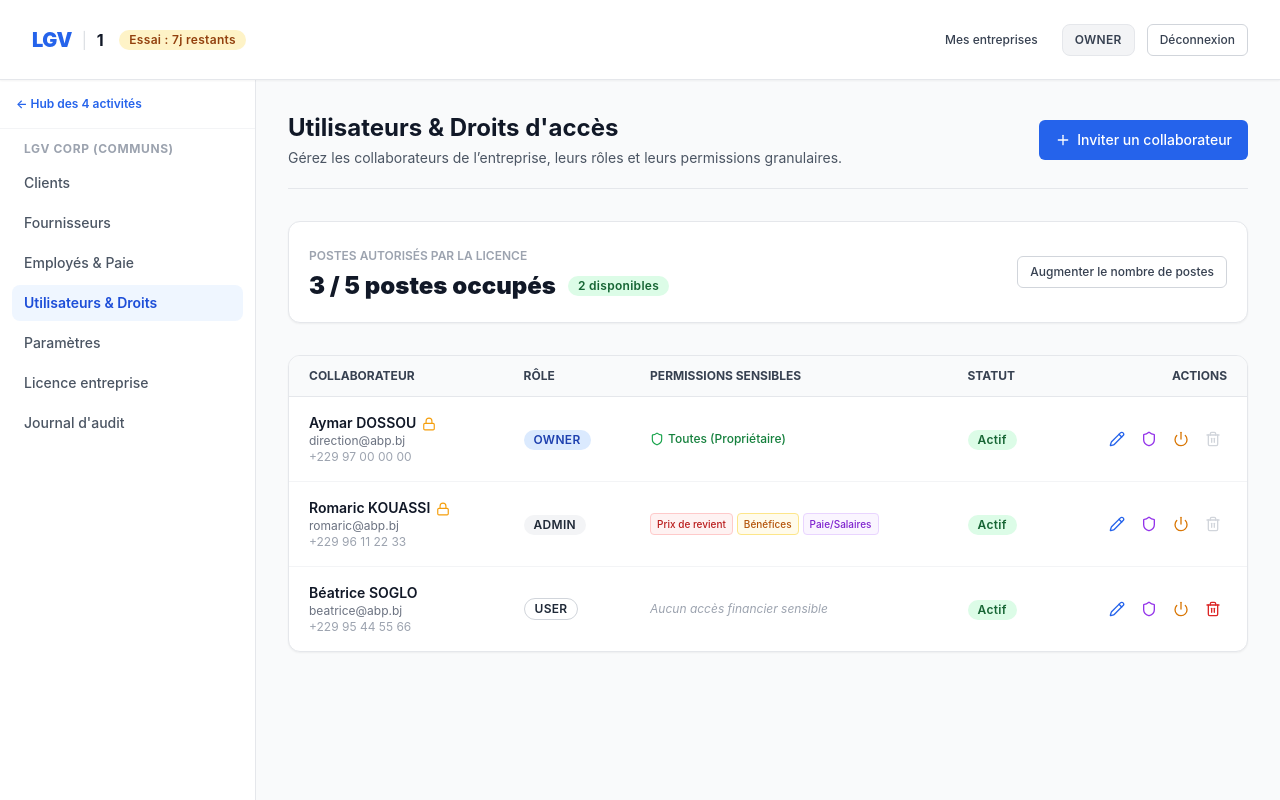
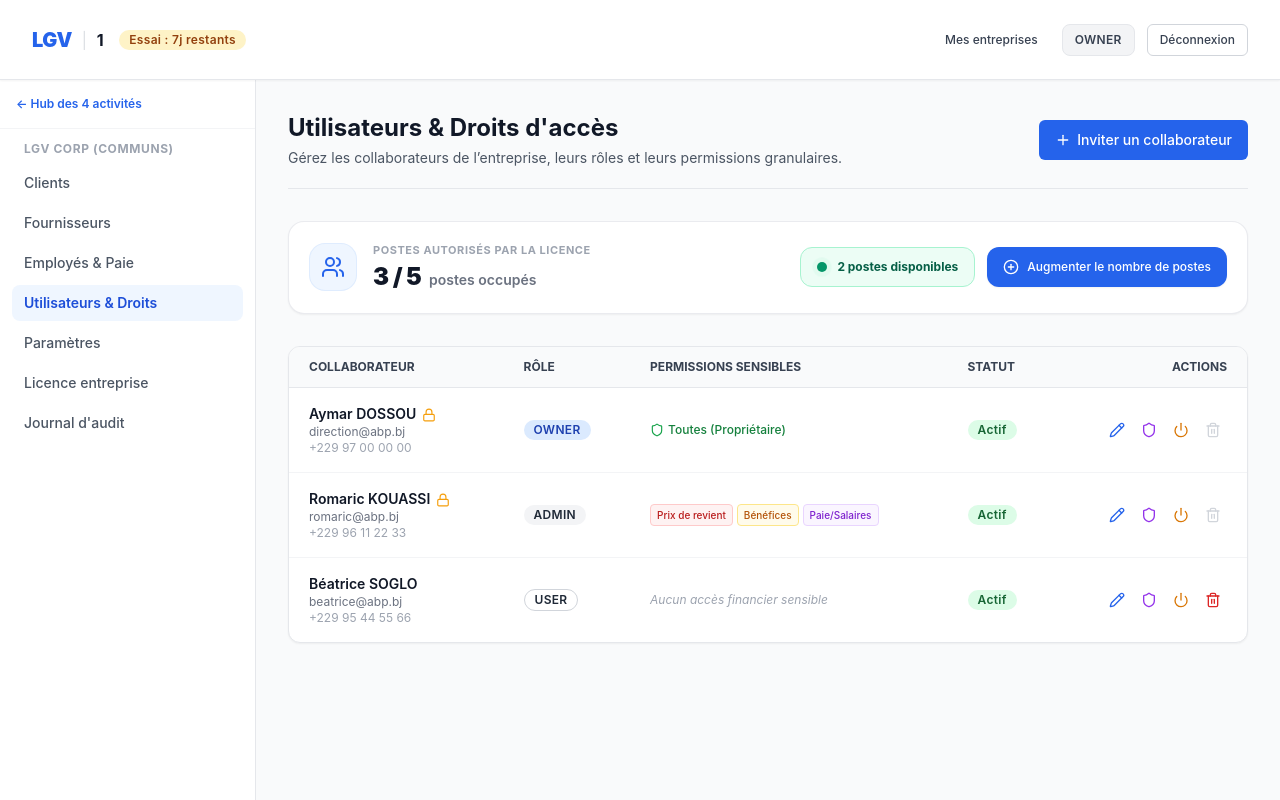
Before and after one commit to legerantvirtuel2026sas/lgvsaas, a Next.js app: page /e/1/corp/utilisateurs in a window 1280 px wide. Built offline with nearby package versions, Linux system fonts and the light colour scheme.

Commit message:
fix(users): embellissement et alignement horizontal parfait du badge postes disponibles et du bouton augmenter les postes

```diff
--- a/src/app/(company)/e/[slug]/corp/utilisateurs/page.tsx
+++ b/src/app/(company)/e/[slug]/corp/utilisateurs/page.tsx
@@ -2,7 +2,7 @@
 
 import * as React from 'react';
 import Link from 'next/link';
-import { Pencil, Trash2, Lock, Shield, AlertCircle, Plus, Check, Power } from 'lucide-react';
+import { Pencil, Trash2, Lock, Shield, AlertCircle, Plus, Check, Power, Users, PlusCircle } from 'lucide-react';
 import { Button } from '@/components/ui/button';
 import { Badge } from '@/components/ui/badge';
 import { Input } from '@/components/ui/input';
@@ -251,23 +251,54 @@ export default function UsersManagementPage({ params }: { params: { slug: string
       </div>
 
       {/* Quota de postes (Seats) */}
-      <div className="bg-white p-5 rounded-xl border border-gray-200 shadow-sm flex flex-col sm:flex-row sm:items-center justify-between gap-4">
-        <div>
-          <span className="text-xs font-semibold uppercase text-gray-400">Postes autorisés par la licence</span>
-          <div className="flex items-center space-x-3 mt-1">
-            <span className="text-2xl font-black text-gray-900">
-              {usedSeats} / {maxSeats} postes occupés
+      <div className="bg-white p-5 rounded-2xl border border-gray-200/80 shadow-sm flex flex-col md:flex-row md:items-center justify-between gap-4">
+        <div className="flex items-center gap-4">
+          <div className="w-12 h-12 rounded-2xl bg-blue-50 border border-blue-100/80 flex items-center justify-center shrink-0 shadow-xs">
+            <Users className="w-6 h-6 text-blue-600" />
+          </div>
+          <div>
+            <span className="text-[11px] font-bold uppercase tracking-wider text-gray-400 block">
+              Postes autorisés par la licence
             </span>
-            <Badge variant={usedSeats >= maxSeats ? 'destructive' : 'success'}>
-              {usedSeats >= maxSeats ? 'Quota complet' : `${maxSeats - usedSeats} disponibles`}
-            </Badge>
+            <div className="flex items-baseline gap-2 mt-0.5">
+              <span className="text-2xl font-black text-gray-900 tracking-tight">
+                {usedSeats} / {maxSeats}
+              </span>
+              <span className="text-sm font-semibold text-gray-500">
+                postes occupés
+              </span>
+            </div>
           </div>
         </div>
-        <Link href={`/e/${companySlug}/corp/licence`}>
-          <Button variant="outline" size="sm">
-            Augmenter le nombre de postes
-          </Button>
-        </Link>
+
+        {/* Bloc Disponibilité + Bouton d'action parfaitement alignés côte à côte */}
+        <div className="flex items-center gap-3 shrink-0 self-start md:self-auto">
+          {usedSeats >= maxSeats ? (
+            <div className="inline-flex items-center gap-2 h-10 px-4 rounded-xl bg-amber-50 border border-amber-200 text-amber-800 text-xs font-bold shadow-xs whitespace-nowrap">
+              <span className="w-2 h-2 rounded-full bg-amber-500 shrink-0" />
+              <span>Quota complet (0 disponible)</span>
+            </div>
+          ) : (
+            <div className="inline-flex items-center gap-2.5 h-10 px-4 rounded-xl bg-emerald-50 border border-emerald-200 text-emerald-800 text-xs font-bold shadow-xs whitespace-nowrap">
+              <span className="relative flex h-2.5 w-2.5 shrink-0">
+                <span className="animate-ping absolute inline-flex h-full w-full rounded-full bg-emerald-400 opacity-75"></span>
+                <span className="relative inline-flex rounded-full h-2.5 w-2.5 bg-emerald-600"></span>
+              </span>
+              <span>
+                {maxSeats - usedSeats} {maxSeats - usedSeats > 1 ? 'postes disponibles' : 'poste disponible'}
+              </span>
+            </div>
+          )}
+
+          <Link href={`/e/${companySlug}/corp/licence`}>
+            <Button
+              className="h-10 px-4 rounded-xl font-bold text-xs bg-blue-600 hover:bg-blue-700 active:bg-blue-800 text-white shadow-sm hover:shadow transition-all flex items-center gap-2 shrink-0 whitespace-nowrap border-0"
+            >
+              <PlusCircle className="w-4 h-4 text-white shrink-0" />
+              <span>Augmenter le nombre de postes</span>
+            </Button>
+          </Link>
+        </div>
       </div>
 
       {/* Tableau des collaborateurs */}
```
